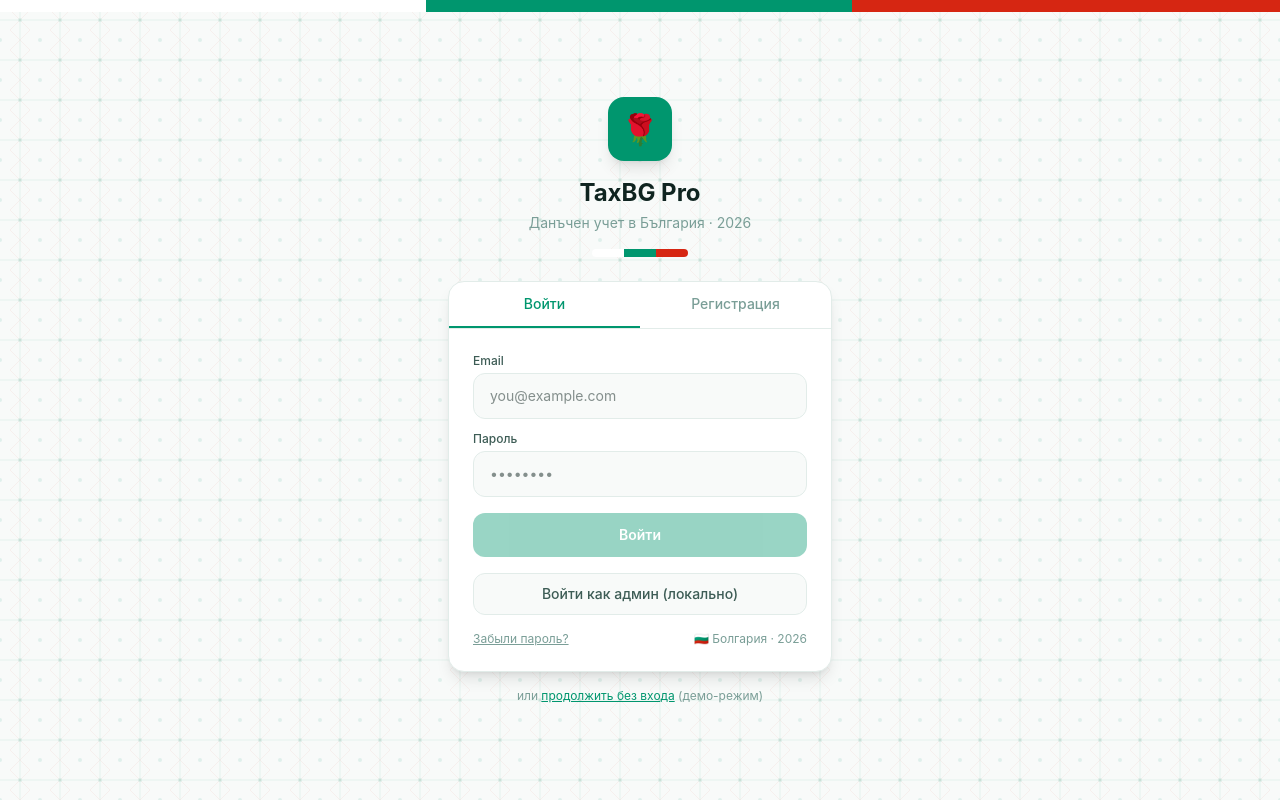
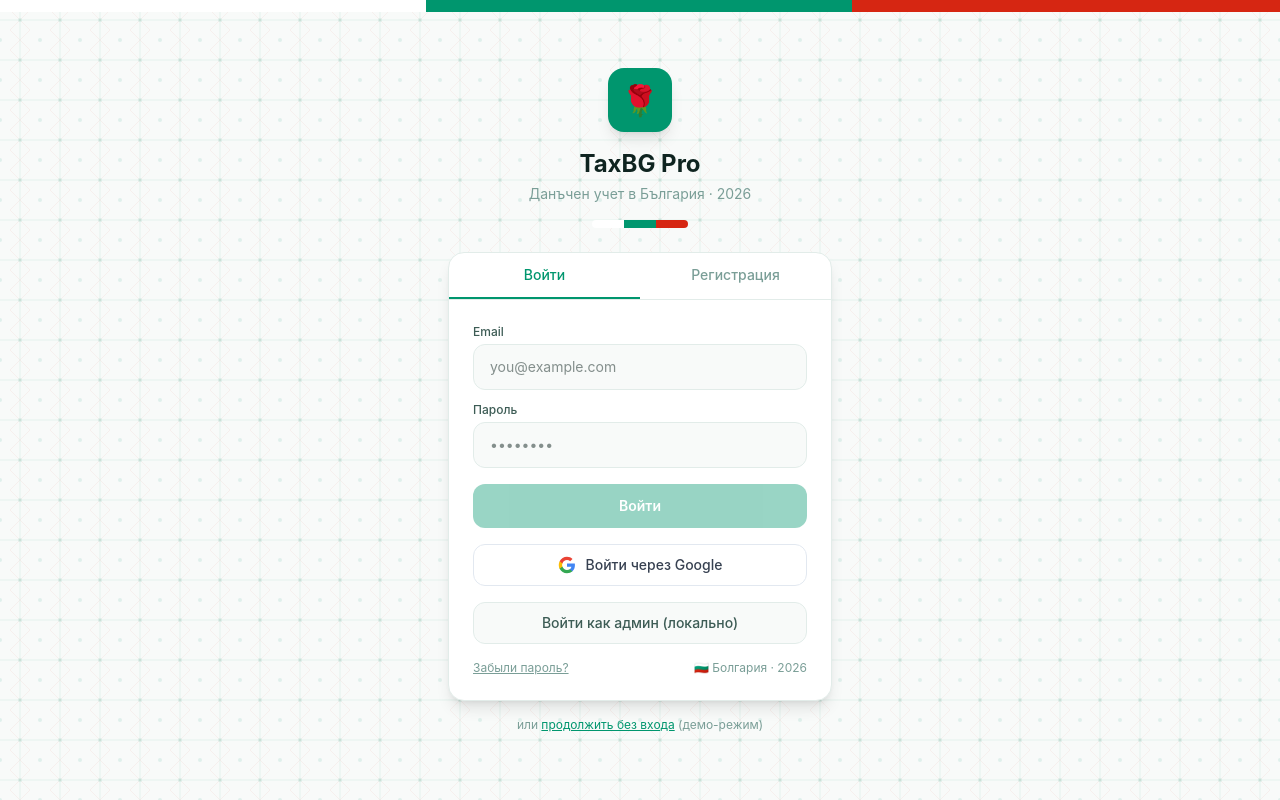
Before and after one commit to vkdevproaibg/taxbg-pro, a React (Vite) app: page /auth in a window 1280 px wide. Built offline with nearby package versions, Linux system fonts and the light colour scheme; no server answers; the database is empty.

Commit message:
feat: add Google sign-in/sign-up button to Auth page

```diff
--- a/src/pages/Auth.tsx
+++ b/src/pages/Auth.tsx
@@ -1,8 +1,23 @@
 import { useState, useEffect } from 'react'
 import { useNavigate } from 'react-router-dom'
-import { supabase } from '../lib/supabase'
+import { supabase, isSupabaseConfigured } from '../lib/supabase'
 import { enableLocalAdminSession } from '../hooks/useAuth'
 import { useAuthStore } from '../store/authStore'
+import { useUserStore } from '../store/userStore'
+
+const GOOGLE_LABELS = {
+  login:    { ru: 'Войти через Google',            en: 'Sign in with Google',  bg: 'Влез с Google',            uk: 'Увійти через Google' },
+  register: { ru: 'Зарегистрироваться через Google', en: 'Sign up with Google',   bg: 'Регистрация с Google',      uk: 'Зареєструватися через Google' },
+} as const
+
+const GoogleIcon = () => (
+  <svg viewBox="0 0 24 24" width="18" height="18" style={{ flexShrink: 0 }}>
+    <path fill="#4285F4" d="M22.56 12.25c0-.78-.07-1.53-.2-2.25H12v4.26h5.92c-.26 1.37-1.04 2.53-2.21 3.31v2.77h3.57c2.08-1.92 3.28-4.74 3.28-8.09z"/>
+    <path fill="#34A853" d="M12 23c2.97 0 5.46-.98 7.28-2.66l-3.57-2.77c-.98.66-2.23 1.06-3.71 1.06-2.86 0-5.29-1.93-6.16-4.53H2.18v2.84C3.99 20.53 7.7 23 12 23z"/>
+    <path fill="#FBBC05" d="M5.84 14.09c-.22-.66-.35-1.36-.35-2.09s.13-1.43.35-2.09V7.07H2.18C1.43 8.55 1 10.22 1 12s.43 3.45 1.18 4.93l2.85-2.22.81-.62z"/>
+    <path fill="#EA4335" d="M12 5.38c1.62 0 3.06.56 4.21 1.64l3.15-3.15C17.45 2.09 14.97 1 12 1 7.7 1 3.99 3.47 2.18 7.07l3.66 2.84c.87-2.6 3.3-4.53 6.16-4.53z"/>
+  </svg>
+)
 
 type Mode = 'login' | 'register' | 'reset'
 
@@ -22,7 +37,8 @@
   const [error,    setError]    = useState<string | null>(null)
   const [success,  setSuccess]  = useState<string | null>(null)
 
-  const { signIn, signUp, isDemo, isLoading } = useAuthStore()
+  const { signIn, signUp, signInWithGoogle, isDemo, isLoading } = useAuthStore()
+  const language = useUserStore(s => s.language)
   const navigate = useNavigate()
 
   // Redirect when auth state settles to authenticated
@@ -188,6 +204,23 @@
                 mode === 'register' ? 'Создать аккаунт' : 'Отправить'}
             </button>
 
+            {isSupabaseConfigured && mode !== 'reset' && (
+              <button
+                onClick={() => signInWithGoogle()}
+                className="w-full rounded-xl border flex items-center justify-center gap-2.5 py-2.5 text-sm font-medium transition-colors"
+                style={{
+                  borderColor: '#e2e8f0',
+                  backgroundColor: '#ffffff',
+                  color: '#374151',
+                }}
+                onMouseEnter={(e) => (e.currentTarget.style.backgroundColor = '#f8fafc')}
+                onMouseLeave={(e) => (e.currentTarget.style.backgroundColor = '#ffffff')}
+              >
+                <GoogleIcon />
+                {GOOGLE_LABELS[mode as 'login' | 'register'][language] ?? GOOGLE_LABELS[mode as 'login' | 'register']['en']}
+              </button>
+            )}
+
             {isDev && (
               <button
                 onClick={handleAdminLogin}
```
